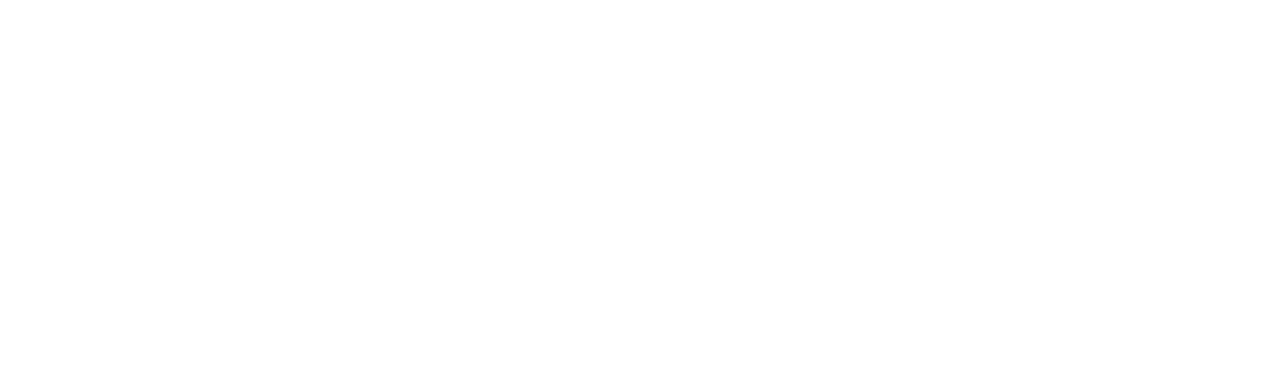
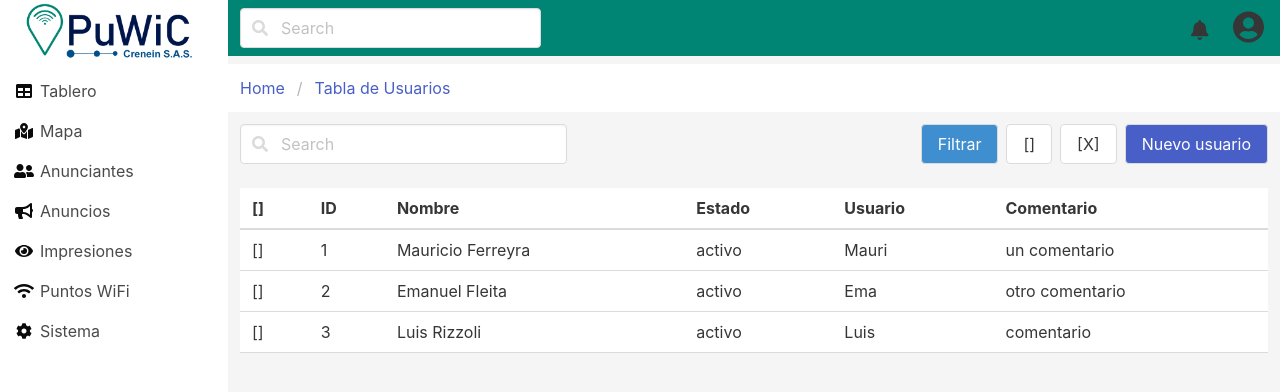
Before and after one commit to MFISPBrain/practica_puwic, a Vue app: page /TablaUsuario in a window 1280 px wide. Before the commit this address had no page. Shown: the top 392 px of the page. Built offline with nearby package versions, Linux system fonts and the light colour scheme.

Commit message:
Tabla de usuario completa

```diff
--- a/src/router/index.js
+++ b/src/router/index.js
@@ -31,11 +31,19 @@
             component: () => import(/* webpackChunkName: "pagos" */ '../views/CargarPagos.vue'),
             meta: {value: 'Cargar Pagos'}
           }
-        ]
+        ],
+
       },
+      {
+        path: '/TablaUsuario',
+        name: 'TablaUsuario',
+        component: () => import(/* webpackChunkName: "pagos" */ '../views/Usuarios/TablaUsuario.vue'),
+        meta: {value: 'Tabla de Usuarios'}
+      }
 
     ]
   },
+
 ]
 
 const router = createRouter({
--- /dev/null
+++ b/src/views/Usuarios/TablaUsuario.vue
@@ -0,0 +1,74 @@
+<template>
+    <div class="container">
+        <div class="column">
+            <div class="columns">
+                <div class="column is-4">
+                    <!-- Buscador -->
+                    <div class=" field ">
+                        <p class="control has-icons-left">
+                            <input class="input " type="text" placeholder="Search">
+                            <span class="icon is-left">
+                                <i class="fas fa-search" ></i>
+                            </span>
+                        </p>
+                    </div>
+                </div>
+
+                <div class="column ">
+                    <div class="buttons is-justify-content-flex-end">
+                        <button class="button has-background-info has-text-white">Filtrar</button>
+                        <button class="button">[]</button>
+                        <button class="button">[X]</button>
+                        <button class="button has-background-link has-text-white">Nuevo usuario</button>
+                    </div>
+                </div>
+            </div>
+        </div>
+
+        <div class="column">
+            <table class="table" style="width: 100%">
+                <thead>
+                    <tr>
+                    <th>[]</th>
+                    <th>ID</th>
+                    <th>Nombre</th>
+                    <th>Estado</th>
+                    <th>Usuario</th>
+                    <th>Comentario</th>
+                    </tr>
+                </thead>
+                <tbody>
+                    <tr v-for="usuario in usuarios" :key="usuario.id">
+                        <td>[]</td>
+                        <td>{{usuario.id}}</td>
+                        <td>{{usuario.nombre}}</td>
+                        <td v-if="usuario.estado">activo</td>
+                        <td v-else>inactivo</td>
+                        <td>{{usuario.usuario}}</td>
+                        <td>{{usuario.comentario}}</td>
+                    </tr>
+                    <tr>
+                    </tr>
+                </tbody>
+            </table>
+        </div>
+    </div>
+</template>
+
+<script>
+export default {
+
+    data: () => ({
+        usuarios: [
+            {id: '1', nombre: 'Mauricio Ferreyra', estado: true, usuario: 'Mauri', comentario: 'un comentario'},
+            {id: '2', nombre: 'Emanuel Fleita', estado: true, usuario: 'Ema', comentario: 'otro comentario'},
+            {id: '3', nombre: 'Luis Rizzoli', estado: true, usuario: 'Luis', comentario: 'comentario'}
+        ]
+    })
+
+}
+</script>
+
+<style>
+
+</style>
```
